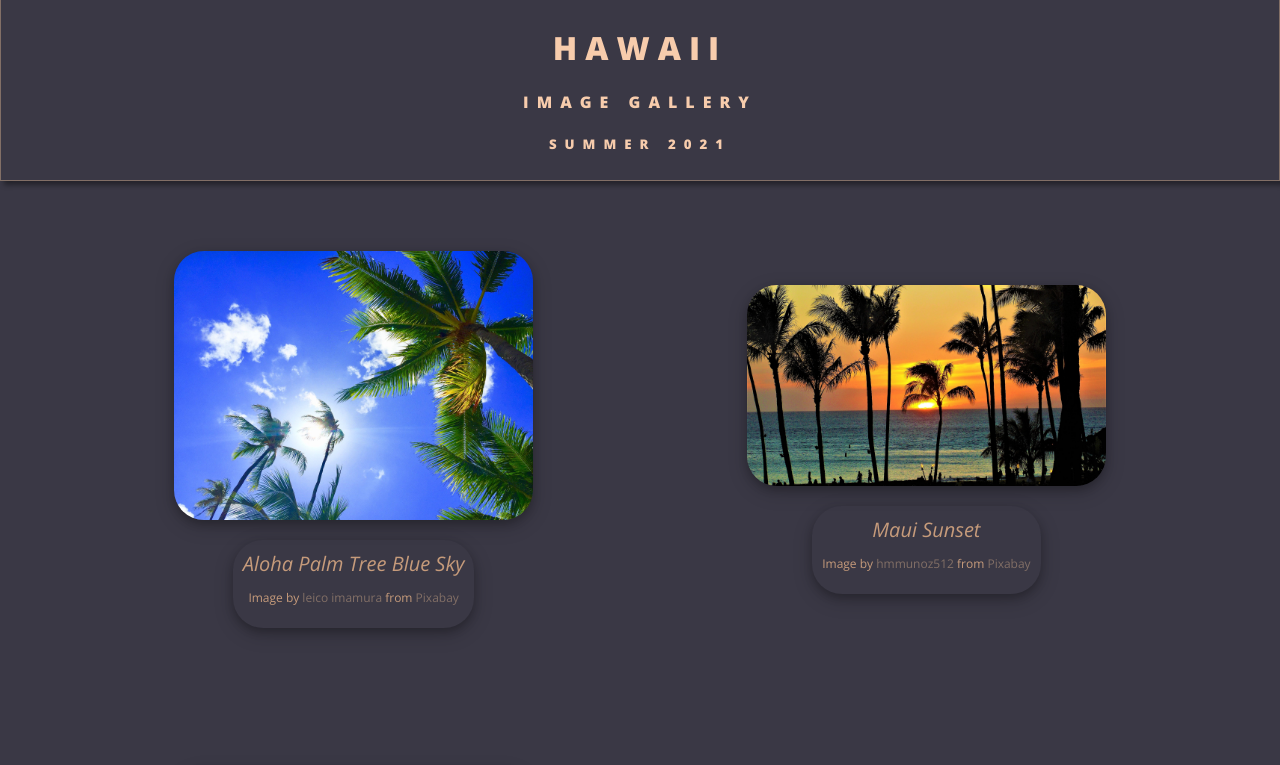
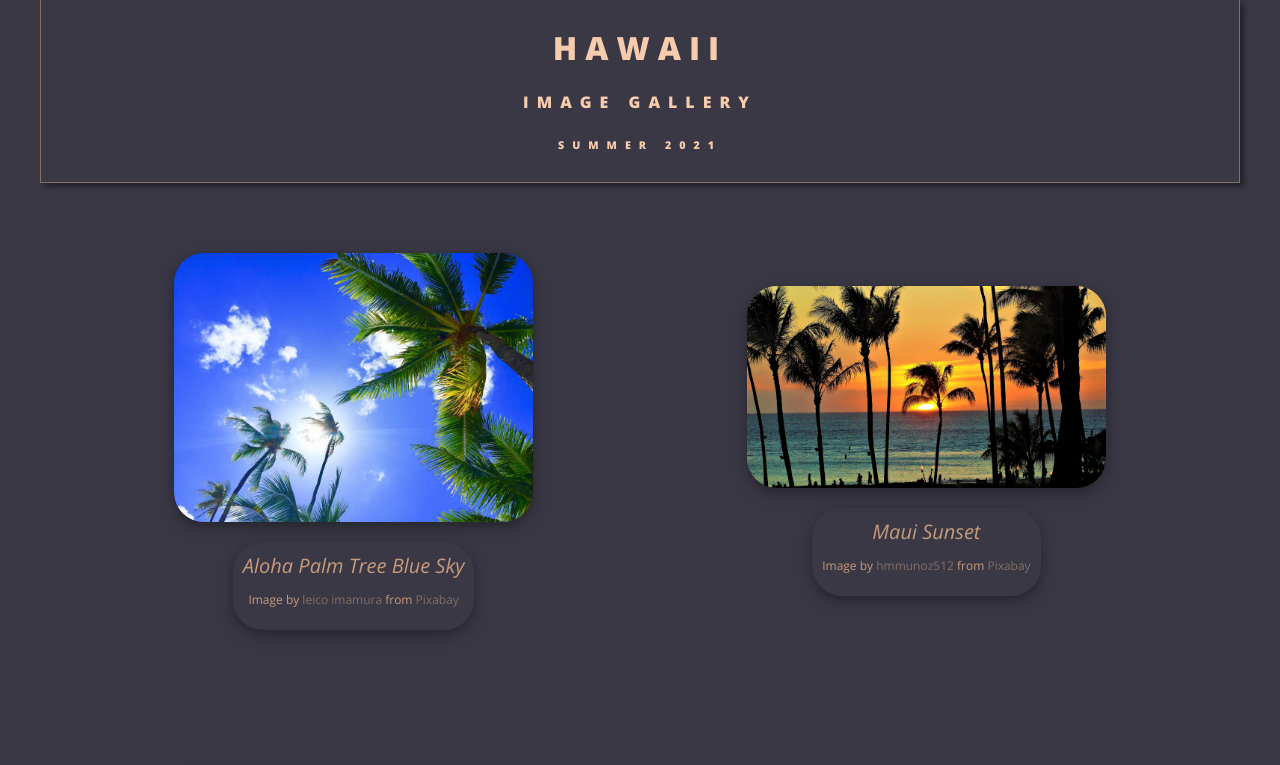
Before and after one commit to CSF2223/ImageGalleryTE, a plain HTML site: page index.html in a window 1280 px wide. Shown: the top 765 px of the page. Drawn offline with nearby package versions, Linux system fonts and the light colour scheme.

Commit message:
Project Complete

```diff
--- a/index.html
+++ b/index.html
@@ -11,7 +11,7 @@
     <header>
         <h1>Hawaii</h1>
         <h4>Image Gallery</h4>
-        <h5>Summer 2021</h5>
+        <h6>Summer 2021</h6>
     </header>
 
     <section class="gallery">
--- a/style.css
+++ b/style.css
@@ -21,6 +21,7 @@ body {
 }
 
 header {
+    margin: 0 4rem;
     letter-spacing: 0.8rem;
     text-align: center;
     border-bottom: 1px solid #826F66;
```
